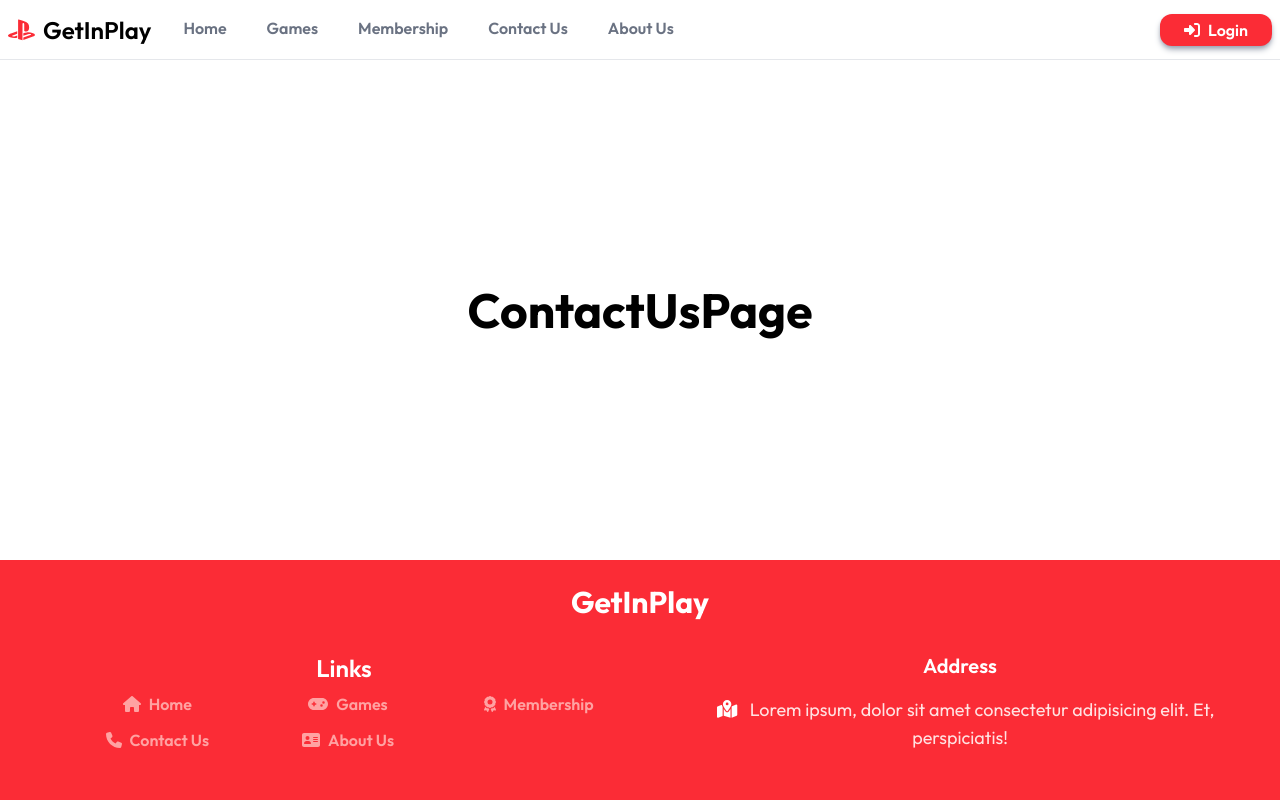
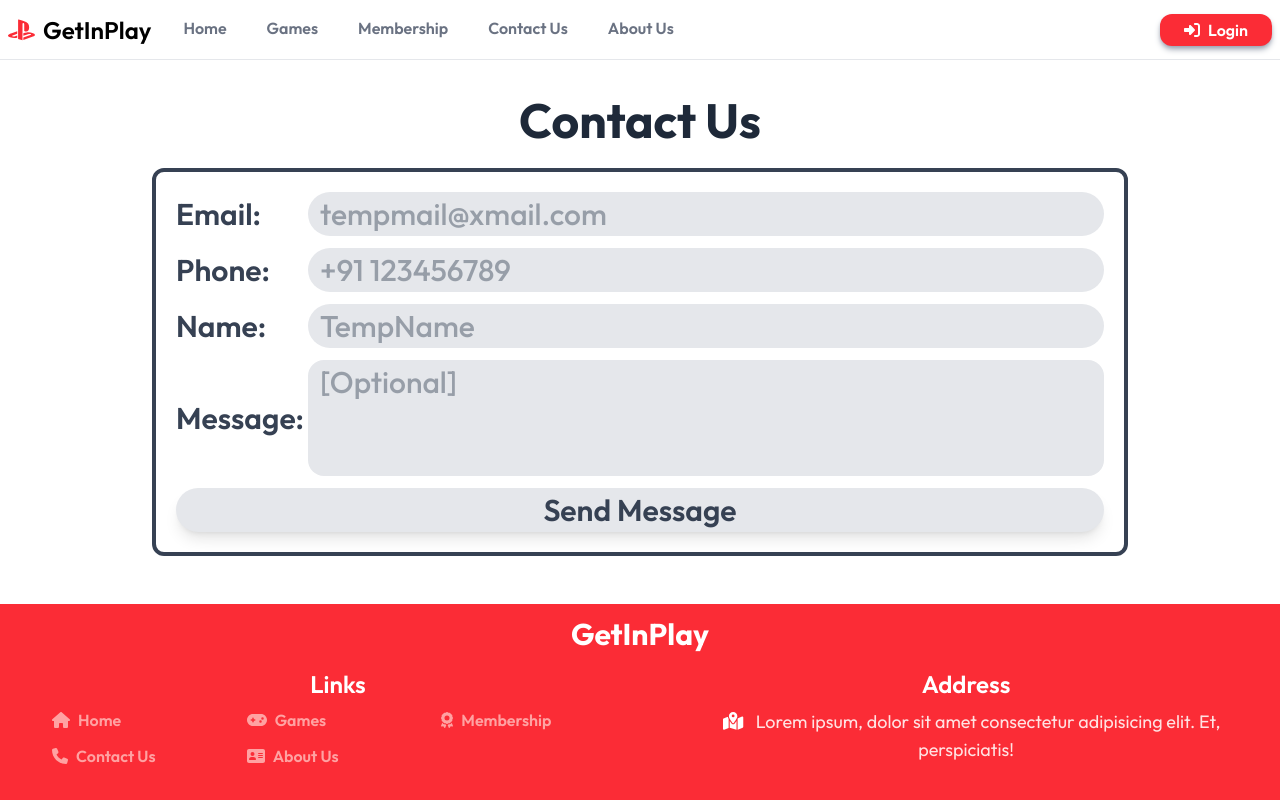
Before and after one commit to getinplay/getinplay_react, a React (Vite) app: page /contact-us in a window 1280 px wide. Built offline with nearby package versions, Linux system fonts and the light colour scheme; no server answers.

Commit message:
Add Contact-us and About-us Page also, create FooterLink component for reusability

```diff
--- /dev/null
+++ b/src/components/Footer/FooterLink.jsx
@@ -0,0 +1,21 @@
+import React from "react";
+import { Link } from "react-router-dom";
+import { FontAwesomeIcon } from "@fortawesome/react-fontawesome";
+
+function FooterLink({toLink,icon,children}) {
+  return (
+    <div className='hover:text-white hover:scale-[1.1] duration-300 cursor-pointer'>
+      <div className="lg:flex">
+
+      <Link to={toLink}>
+        <span className='pr-2'>
+          <FontAwesomeIcon icon={icon} />
+        </span>
+        {children}
+      </Link>
+      </div>
+    </div>
+  );
+}
+
+export default FooterLink;
--- a/src/components/Footer/FooterSection.jsx
+++ b/src/components/Footer/FooterSection.jsx
@@ -1,5 +1,6 @@
 import React from "react";
 import { Link } from "react-router-dom";
+import FooterLink from "./FooterLink";
 import { FontAwesomeIcon } from "@fortawesome/react-fontawesome";
 import {
   faMapLocationDot,
@@ -12,60 +13,42 @@ import {
 
 function FooterSection() {
   return (
-    <div className='w-full bg-red-500 text-white flex flex-col items-center p-6'>
-      <div className='text-3xl font-bold mb-4'>GetInPlay</div>
-      <div className='w-full flex flex-col md:flex-row justify-evenly items-stretch'>
+    <div className='w-full bg-red-500 text-white flex flex-col items-center p-3'>
+      <div className='text-3xl font-bold'>GetInPlay</div>
+      <div className='w-full flex flex-col lg:flex-row justify-evenly items-stretch'>
         <div className='flex-1 py-4 px-10'>
           <p className='text-2xl font-semibold mb-2'>Links</p>
           <div className='grid grid-cols-1 lg:grid-cols-3 gap-3 font-semibold text-red-300'>
-            {[
-              {
-                text: "Home",
-                to: "/",
-                faIcon: faHouse,
-              },
-              {
-                text: "Games",
-                to: "/games",
-                faIcon: faGamepad,
-              },
-              {
-                text: "Membership",
-                to: "/membership",
-                faIcon: faAward,
-              },
-              {
-                text: "Contact Us",
-                to: "/contact-us",
-                faIcon: faPhone,
-              },
-              {
-                text: "About Us",
-                to: "/about-us",
-                faIcon: faAddressCard,
-              },
-            ].map((link, index) => {
-              return (
-                <div className='hover:text-white hover:scale-[1.1] duration-300 cursor-pointer'>
-                  <Link to={link.to}>
-                    <span className='px-2'>
-                      <FontAwesomeIcon icon={link.faIcon} />
-                    </span>
-                    {link.text}
-                  </Link>
-                </div>
-              );
-            })}
+            <FooterLink toLink='/' icon={faHouse}>
+              Home
+            </FooterLink>
+            <FooterLink toLink='/games' icon={faGamepad}>
+              Games
+            </FooterLink>
+            <FooterLink toLink='/membership' icon={faAward}>
+              Membership
+            </FooterLink>
+            <FooterLink toLink='/contact-us' icon={faPhone}>
+              Contact Us
+            </FooterLink>
+            <FooterLink toLink='/about-us' icon={faAddressCard}>
+              About Us
+            </FooterLink>
           </div>
         </div>
-        <div className='flex-1 p-4  rounded-lg'>
-          <p className='text-xl font-semibold mb-2'>Address</p>
+        <div className='flex-1 p-4 rounded-lg'>
+          <p className='text-2xl font-semibold'>Address</p>
           <div className='text-lg text-red-100 p-2 rounded-md'>
-            <span className='text-white px-3'>
-              <FontAwesomeIcon icon={faMapLocationDot} />
-            </span>
-            Lorem ipsum, dolor sit amet consectetur adipisicing elit. Et,
-            perspiciatis!
+            <Link
+              to='https://maps.app.goo.gl/GxYPGCMzoLDwKCb39'
+              target='__blank'
+              className='hover:underline underline-offset-2 cursor-pointer'>
+              <span className='text-white px-3'>
+                <FontAwesomeIcon icon={faMapLocationDot} />
+              </span>
+              Lorem ipsum, dolor sit amet consectetur adipisicing elit. Et,
+              perspiciatis!
+            </Link>
           </div>
         </div>
       </div>
--- a/src/components/Pages/AboutUs/AboutUsPage.jsx
+++ b/src/components/Pages/AboutUs/AboutUsPage.jsx
@@ -1,9 +1,48 @@
-import React from 'react'
+import React from "react";
+import { Link } from "react-router-dom";
+import { FontAwesomeIcon } from "@fortawesome/react-fontawesome";
+import {
+  faEnvelope,
+  faMailBulk,
+  faMailForward,
+  faMapLocationDot,
+  faPhone,
+} from "@fortawesome/free-solid-svg-icons";
 
 function AboutUsPage() {
   return (
-    <div className='text-5xl font-bold'>AboutUsPage</div>
-  )
+    <div className='flex flex-col justify-between font-semibold'>
+      <h1 className='text-5xl p-3 pb-5 font-bold text-gray-800'>About Us</h1>
+      <div className='text-gray-600 text-3xl sm:px-10 max-w-[1000px] px-5 grow flex flex-col gap-5 justify-center items-start'>
+        <Link
+          to='https://maps.app.goo.gl/GxYPGCMzoLDwKCb39'
+          target='__blank'
+          className='hover:underline underline-offset-3 decoration-3 flex gap-3 items-center text-justify'>
+          <span>
+            <FontAwesomeIcon icon={faMapLocationDot} />
+          </span>
+          Lorem ipsum, dolor sit amet consectetur adipisicing elit. Ab similique
+          harum ipsa dolor doloremque molestiae quis in. Esse, totam maxime.
+        </Link>
+        <div className='flex flex-wrap justify-between w-full'>
+          <p className='flex gap-3 items-center'>
+            <span>
+              <FontAwesomeIcon icon={faPhone} />
+            </span>
+            +91 912345678
+          </p>
+          <Link
+            to='/contact-us'
+            className='flex gap-3 items-center hover:underline decoration-3 underline-offset-3'>
+            <span>
+              <FontAwesomeIcon icon={faEnvelope} />
+            </span>
+            tempmail@gmail.com
+          </Link>
+        </div>
+      </div>
+    </div>
+  );
 }
 
-export default AboutUsPage
+export default AboutUsPage;
--- a/src/components/Pages/ContactUs/ContactUsPage.jsx
+++ b/src/components/Pages/ContactUs/ContactUsPage.jsx
@@ -1,7 +1,57 @@
 import React from "react";
 
 function ContactUsPage() {
-  return <div className="text-5xl font-bold">ContactUsPage</div>;
+  return (
+    <div className='flex flex-col justify-between items-center w-full font-semibold'>
+      <h1 className='text-5xl p-3 font-bold text-gray-800'>Contact Us</h1>
+      <div className='flex grow lg:w-[1000px] p-3 mb-3'>
+        <form
+          className='flex flex-col grow h-max gap-3 border-4 border-gray-700 rounded-xl p-5 justify-center overflow-auto text-3xl'
+          onSubmit={(e) => e.preventDefault()}>
+          <div className='flex max-sm:flex-col gap-3 w-full justify-between sm:items-center'>
+            <p className='text-gray-700 min-w-30 text-start'>Email:</p>
+            <input
+              required
+              type='email'
+              placeholder='tempmail@xmail.com'
+              className='bg-gray-200 w-full font-medium text-gray-600 border-none outline-none rounded-full px-3 py-1'
+            />
+          </div>
+          <div className='flex max-sm:flex-col gap-3 w-full justify-between sm:items-center'>
+            <p className='text-gray-700 min-w-30 text-start'>Phone:</p>
+            <input
+              required
+              type='tel'
+              placeholder='+91 123456789'
+              className='bg-gray-200 w-full font-medium text-gray-600 border-none outline-none rounded-full px-3 py-1'
+            />
+          </div>
+          <div className='flex max-sm:flex-col gap-3 w-full justify-between sm:items-center'>
+            <p className='text-gray-700 min-w-30 text-start'>Name:</p>
+            <input
+              required
+              type='name'
+              placeholder='TempName'
+              className='bg-gray-200 w-full font-medium text-gray-600 border-none outline-none rounded-full px-3 py-1'
+            />
+          </div>
+          <div className='flex max-sm:flex-col gap-3 w-full justify-between sm:items-center'>
+            <p className='text-gray-700 min-w-30 text-start'>Message:</p>
+            <textarea
+              rows={3}
+              placeholder='[Optional]'
+              className='resize-none bg-gray-200 w-full font-medium text-gray-600 border-none outline-none rounded-2xl px-3 py-1'
+            />
+          </div>
+          <button
+            type='submit'
+            className='bg-gray-200 py-1 rounded-full shadow-lg hover:shadow-xl cursor-pointer active:shadow-none active:translate-y-1 duration-300 text-gray-700'>
+            Send Message
+          </button>
+        </form>
+      </div>
+    </div>
+  );
 }
 
 export default ContactUsPage;
--- a/src/components/Pages/Home/Sections/SlotsSection.jsx
+++ b/src/components/Pages/Home/Sections/SlotsSection.jsx
@@ -30,18 +30,15 @@ function SlotsSection() {
   ]);
 
   return (
-    <div className="flex flex-col items-center justify-center w-[80vw]">
-      <h2 className="subtitle">
-        <span className="text-red-500">Basketball</span> slots available for
-        Today
-      </h2>
-      <div className="flex items-center justify-center gap-2 w-full py-3">
+    <div className='flex flex-col items-center justify-center w-[80vw]'>
+      <h2 className='subtitle'>Slots available for Today</h2>
+      <div className='flex items-center justify-center gap-2 w-full py-3'>
         <button
-          type="button"
-          className="flex items-center justify-center cursor-pointer active:text-gray-200 duration-200 text-red-500 z-20 custom-prev-2">
-          <FontAwesomeIcon size="2xl" icon={faSquareCaretLeft} />
+          type='button'
+          className='flex items-center justify-center cursor-pointer active:text-gray-200 duration-200 text-red-500 z-20 custom-prev-2'>
+          <FontAwesomeIcon size='2xl' icon={faSquareCaretLeft} />
         </button>
-        <div className="min-w-[70%] flex items-center justify-center">
+        <div className='min-w-[70%] flex items-center justify-center'>
           <Swiper
             modules={[Navigation, Mousewheel]}
             breakpoints={{
@@ -64,9 +61,9 @@ function SlotsSection() {
           </Swiper>
         </div>
         <button
-          type="button"
-          className="flex items-center justify-center cursor-pointer active:text-gray-200 duration-200 text-red-500 z-20 custom-next-2">
-          <FontAwesomeIcon size="2xl" icon={faSquareCaretRight} />
+          type='button'
+          className='flex items-center justify-center cursor-pointer active:text-gray-200 duration-200 text-red-500 z-20 custom-next-2'>
+          <FontAwesomeIcon size='2xl' icon={faSquareCaretRight} />
         </button>
       </div>
     </div>
```
Also changed, not shown: src/components/Pages/Login/LoginPage.jsx (+89 -2 lines).
